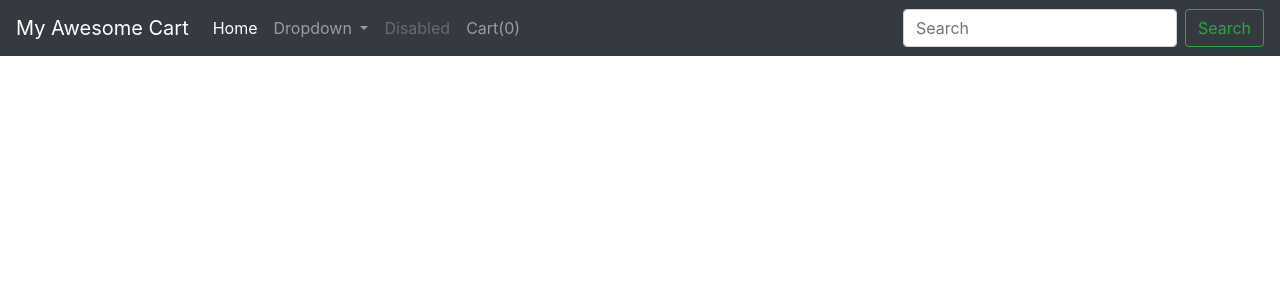
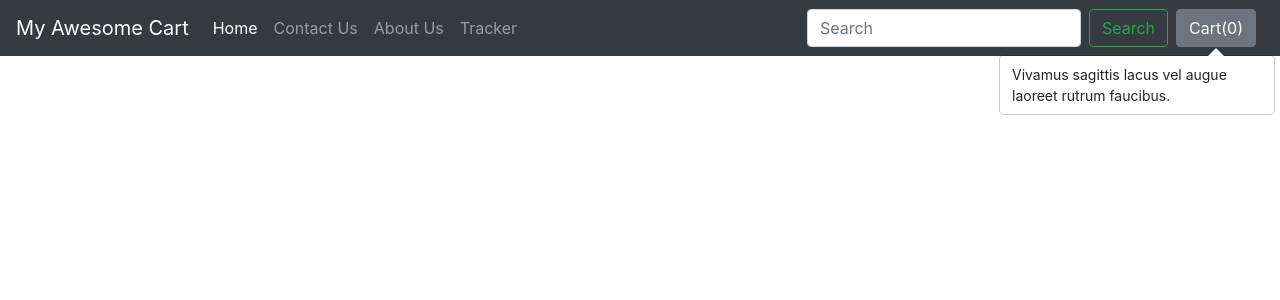
Before and after one commit to ritikasingh4374/ClickCharm, a Django app: page /shop/Traker/ in a window 1280 px wide. Shown: the top 300 px of the page. Run offline with Django 5.2, Linux system fonts and the light colour scheme; some libraries are stand-ins or nearby versions.

Commit message:
cart with popover

```diff
--- a/ClickCharm/shop/templates/shop/basic.html
+++ b/ClickCharm/shop/templates/shop/basic.html
@@ -26,28 +26,24 @@
       <li class="nav-item active">
         <a class="nav-link" href="#">Home <span class="sr-only">(current)</span></a>
       </li>
-      <li class="nav-item dropdown">
-        <a class="nav-link dropdown-toggle" href="#" id="navbarDropdown" role="button" data-toggle="dropdown" aria-haspopup="true" aria-expanded="false">
-          Dropdown
-        </a>
-        <div class="dropdown-menu" aria-labelledby="navbarDropdown">
-          <a class="dropdown-item" href="#">Action</a>
-          <a class="dropdown-item" href="#">Another action</a>
-          <div class="dropdown-divider"></div>
-          <a class="dropdown-item" href="#">Something else here</a>
-        </div>
+      <li class="nav-item">
+        <a class="nav-link" href="#">Contact Us</a>
       </li>
       <li class="nav-item">
-        <a class="nav-link disabled" href="#" tabindex="-1" aria-disabled="true">Disabled</a>
+        <a class="nav-link" href="#">About Us</a>
       </li>
       <li class="nav-item">
-        <a class="nav-link" href="#">Cart(<span id = "cart">0</span>)</a>
+        <a class="nav-link" href="#">Tracker</a>
       </li>
     </ul>
     <form class="form-inline my-2 my-lg-0">
       <input class="form-control mr-sm-2" type="search" placeholder="Search" aria-label="Search">
       <button class="btn btn-outline-success my-2 my-sm-0" type="submit">Search</button>
     </form>
+    <button type="button" class="btn btn-secondary mx-2" data-container="body" data-html = "true" data-toggle="popover" data-placement="bottom" data-content="Vivamus
+sagittis lacus vel augue laoreet rutrum faucibus." id="popcart">
+      Cart(<span id = "cart">0</span>)
+    </button>
   </div>
 </nav>
   {% block body %} {% endblock %}
--- a/ClickCharm/shop/templates/shop/index.html
+++ b/ClickCharm/shop/templates/shop/index.html
@@ -137,7 +137,8 @@
     document.getElementById('cart').innerHTML = Object.keys(cart).length;
    });
 
-
+   $('#popcart').popover('show')
+    document.getElementById("popcart").setAttribute('data-content', '<h5>Cart</h5>');
  </script>
 
  {% endblock %}
```
